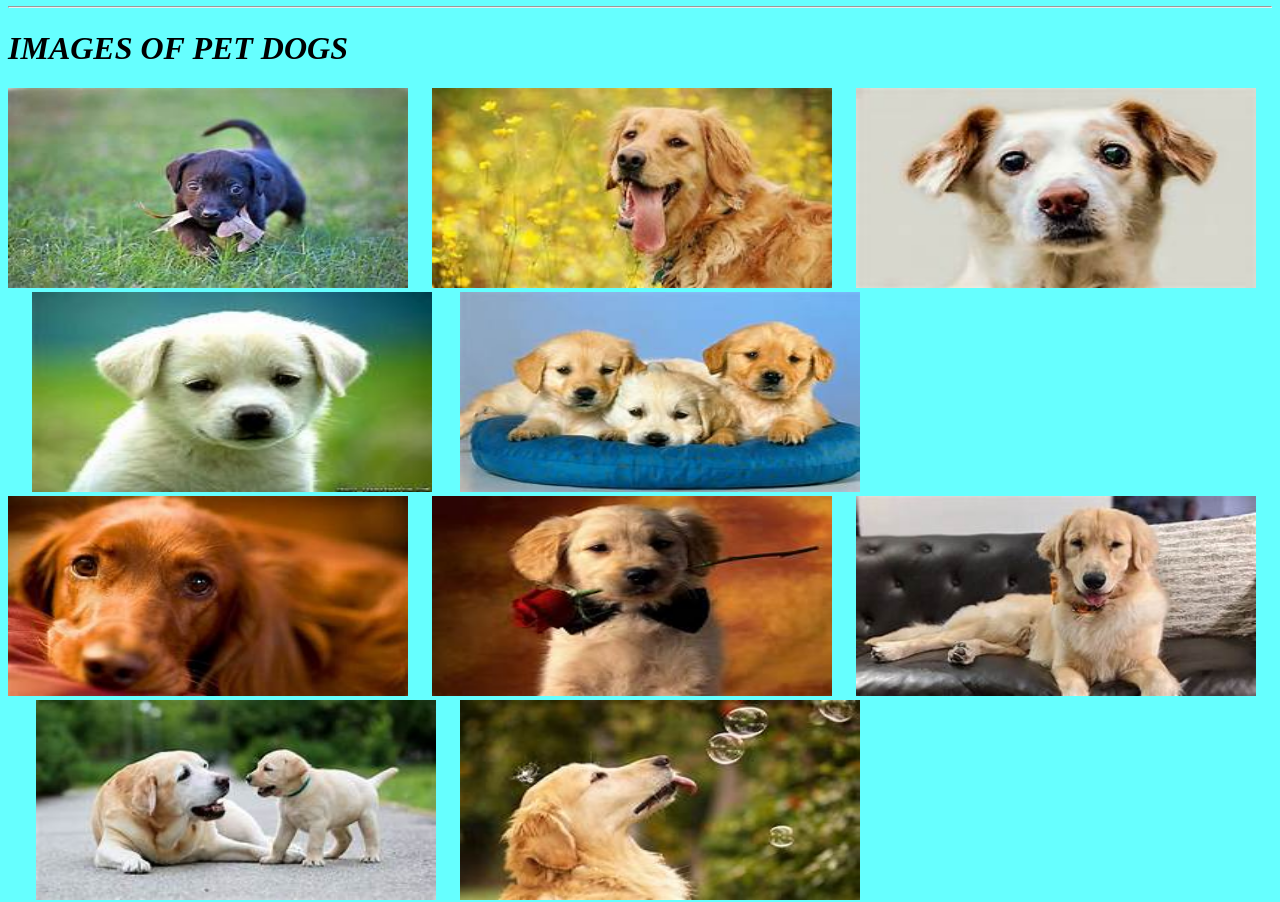
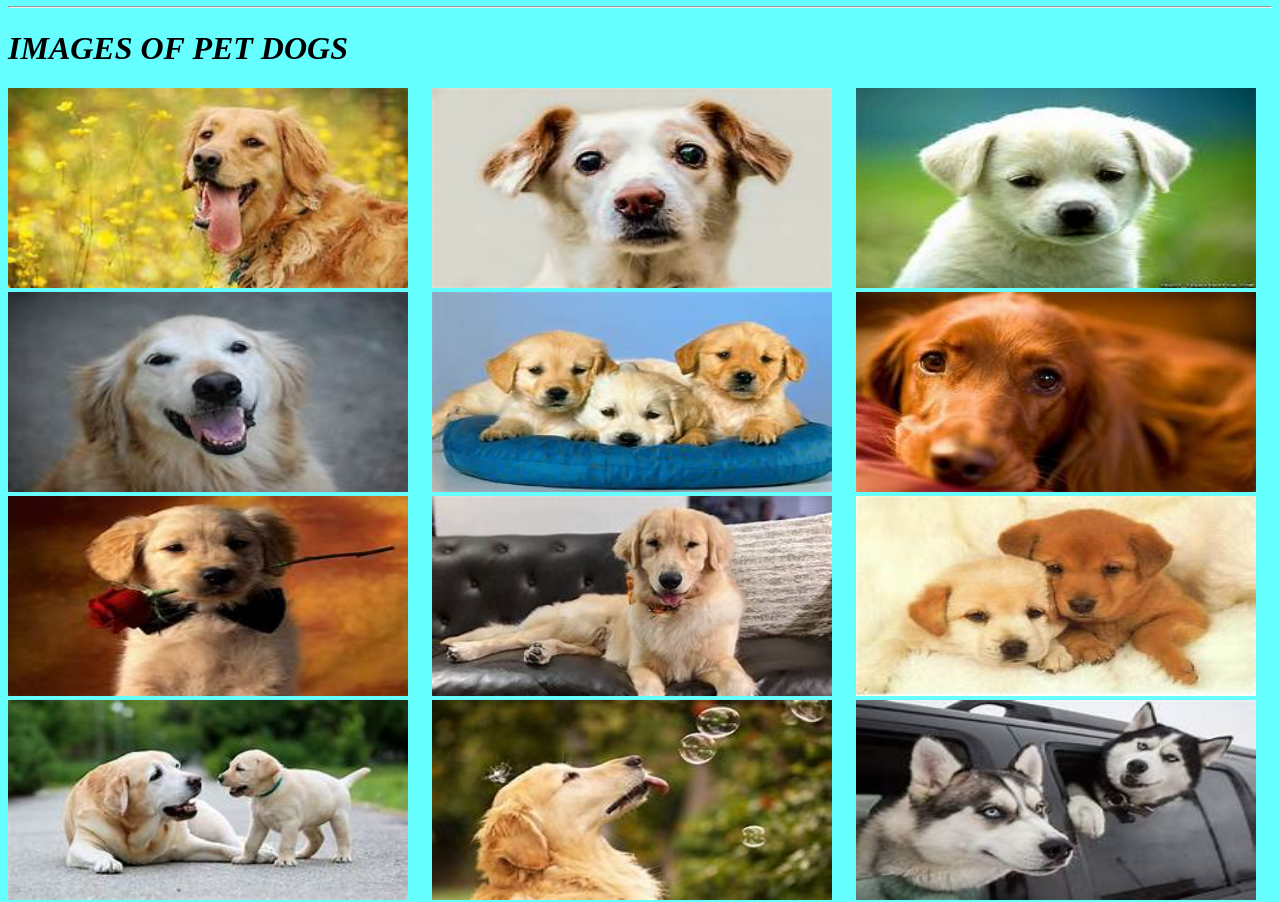
Before and after one commit to tejaswini324/petdogsfarm, a plain HTML site: page IMAGES.html in a window 1280 px wide. Shown: the part 279-1181 px from the top of the page. Drawn offline with Linux system fonts and the light colour scheme.

Commit message:
Add files via upload

```diff
--- a/IMAGES.html
+++ b/IMAGES.html
@@ -28,10 +28,11 @@
   <hr>
   </CENTER>
   <h1><i>IMAGES OF PET DOGS</i></h1>
-  <img src="BIGDOG.JPG" alt="DOG"height="200px"width="400px">&nbsp&nbsp&nbsp&nbsp&nbsp&nbsp<img src="IMGDOG1.JPG" alt="DOG"height="200px"width="400px">&nbsp&nbsp&nbsp&nbsp&nbsp&nbsp<img src="IMGDOG2.JPG" alt="DOG"height="200px"width="400px">&nbsp&nbsp&nbsp&nbsp&nbsp&nbsp<img src="IMGDOG3.JPG" alt="DOG"height="200px"width="400px">&nbsp&nbsp&nbsp&nbsp&nbsp&nbsp
-  <img src="IMGDOG5.JPG" alt="DOG"height="200px"width="400px">&nbsp&nbsp&nbsp&nbsp&nbsp&nbsp<img src="IMGDOG6.JPG" alt="DOG"height="200px"width="400px">&nbsp&nbsp&nbsp&nbsp&nbsp&nbsp<img src="IMGDOG7.JPG" alt="DOG"height="200px"width="400px">&nbsp&nbsp&nbsp&nbsp&nbsp&nbsp<img src="IMGDOG8.JPG" alt="DOG"height="200px"width="400px">&nbsp&nbsp&nbsp&nbsp&nbsp&nbsp
-  <img src="IMGDOG10.JPG" alt="DOG"height="200px"width="400px">&nbsp&nbsp&nbsp&nbsp&nbsp&nbsp<img src="IMGDOG11.JPG" alt="DOG"height="200px"width="400px">&nbsp&nbsp&nbsp&nbsp&nbsp&nbsp<img src="IMGDOG12.JPG" alt="DOG"height="200px"width="400px">&nbsp&nbsp&nbsp&nbsp&nbsp&nbsp<img src="IMGDOG13.JPG" alt="DOG"height="200px"width="400px">&nbsp&nbsp&nbsp&nbsp&nbsp&nbsp
-  <img src="IMGDOG4.jpg" alt="DOG" height="200px"width="400px">&nbsp&nbsp&nbsp&nbsp&nbsp&nbsp<img src="IMGDOG9.jpg" alt="DOG"height="200px"width="400px">&nbsp&nbsp&nbsp&nbsp&nbsp&nbsp<img src="IMGDOG14.jpg" alt="DOG"height="200px"width="400px">
+ <img src="IMGDOG1.JPG" alt="DOG"height="200px"width="400px">&nbsp&nbsp&nbsp&nbsp&nbsp&nbsp<img src="IMGDOG2.JPG" alt="DOG"height="200px"width="400px">&nbsp&nbsp&nbsp&nbsp&nbsp&nbsp<img src="IMGDOG3.JPG" alt="DOG"height="200px"width="400px">
+  <img src="IMGDOG4.JPG" alt="DOG"height="200px"width="400px">&nbsp&nbsp&nbsp&nbsp&nbsp&nbsp<img src="IMGDOG5.JPG" alt="DOG"height="200px"width="400px">&nbsp&nbsp&nbsp&nbsp&nbsp&nbsp<img src="IMGDOG6.JPG" alt="DOG"height="200px"width="400px">
+  <img src="IMGDOG7.JPG" alt="DOG"height="200px"width="400px">&nbsp&nbsp&nbsp&nbsp&nbsp&nbsp<img src="IMGDOG8.JPG" alt="DOG"height="200px"width="400px">&nbsp&nbsp&nbsp&nbsp&nbsp&nbsp<img src="IMGDOG9.JPG" alt="DOG"height="200px"width="400px">
+ <img src="IMGDOG10.jpg" alt="DOG" height="200px"width="400px">&nbsp&nbsp&nbsp&nbsp&nbsp&nbsp<img src="IMGDOG11.jpg" alt="DOG"height="200px"width="400px">&nbsp&nbsp&nbsp&nbsp&nbsp&nbsp<img src="IMGDOG12.jpg" alt="DOG"height="200px"width="400px">
+ <img src="IMGDOG13.jpg" alt="DOG" height="200px"width="400px">&nbsp&nbsp&nbsp&nbsp&nbsp&nbsp<img src="IMGDOG14.jpg" alt="DOG"height="200px"width="400px">
 <hr>
 <foooter>
 <div class="footer">
```
